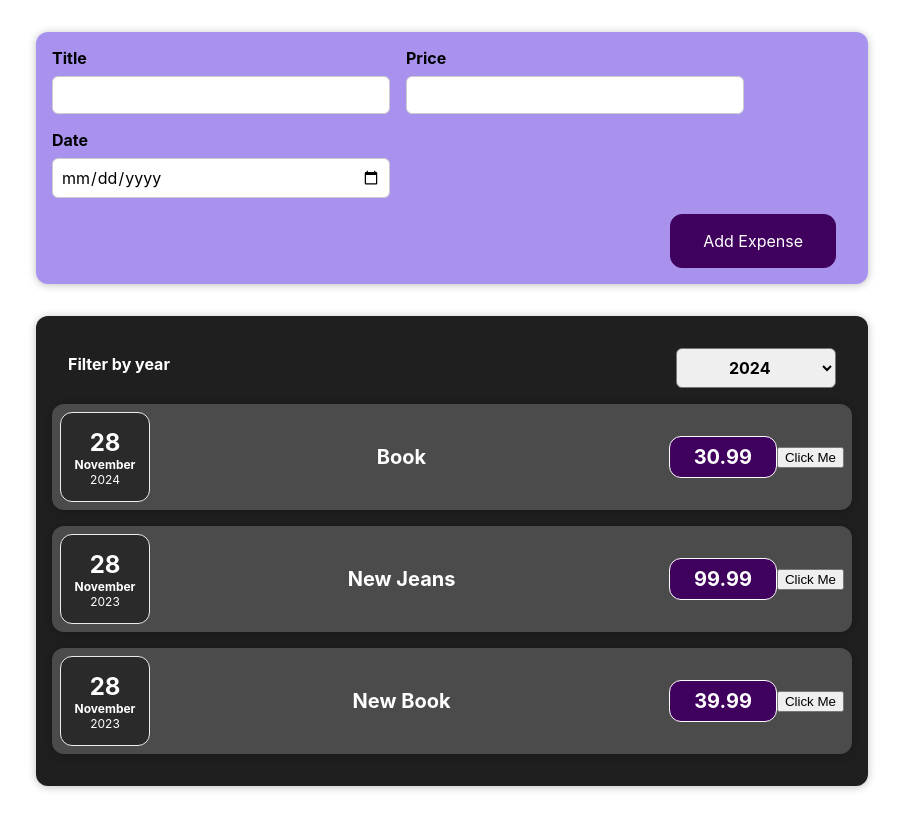
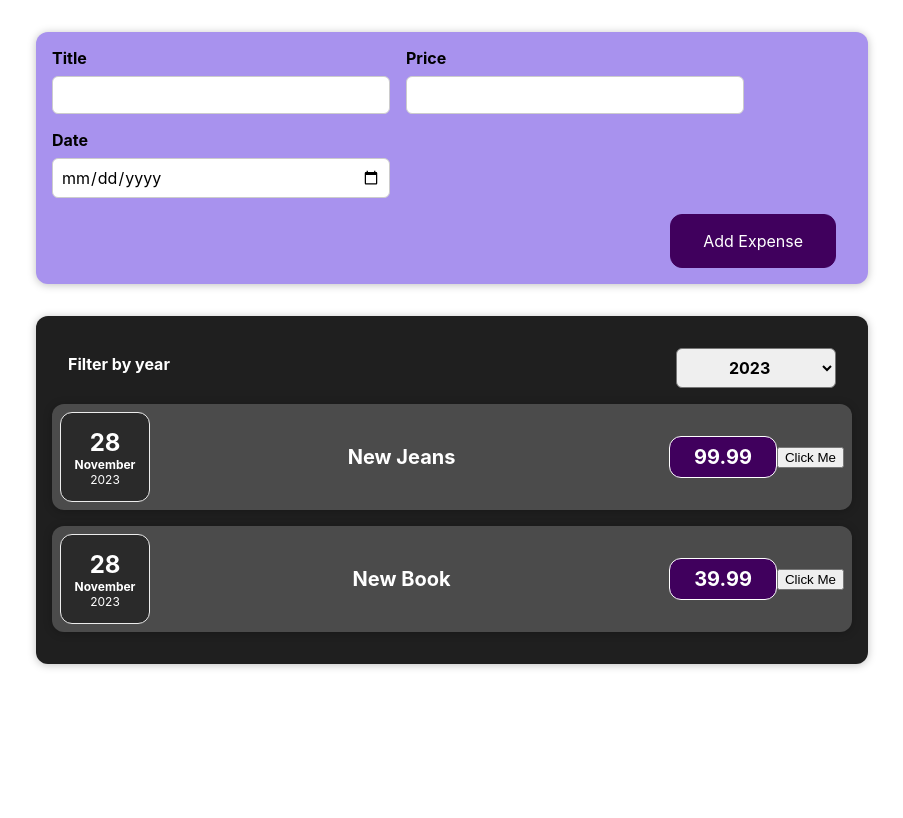
Before and after one commit to attamme/expenses, a React (Create React App) app in the folder expenses/: page / in a window 1280 px wide. Shown: the whole page, without its empty margins (188-1091 px from the left). Built offline with nearby package versions, Linux system fonts and the light colour scheme.

Commit message:
ylesanne 5

```diff
--- a/expenses/src/App.js
+++ b/expenses/src/App.js
@@ -1,5 +1,5 @@
 /* import logo from './logo.svg'; */
-import { useState } from 'react';
+import React, { useState } from 'react';
 import './App.css';
 import Expenses from './components/Expenses/Expenses';
 import NewExpense from './components/NewExpense/NewExpense';
@@ -31,8 +31,11 @@ const App = () => {
 
   const addExpenseHandler = (expense) => {
     setExpenses((previousExpenses) => {
-      return [expense, ...expenses];
+      return [expense, ...previousExpenses];
     })
+
+    console.log('In App.js');
+    console.log(expense);
   }
   return (
     <div className="App">
--- a/expenses/src/components/Expenses/ExpenseItem.js
+++ b/expenses/src/components/Expenses/ExpenseItem.js
@@ -4,8 +4,7 @@ import './ExpenseItem.css';
 import { useState } from 'react';
 
 const ExpenseItem = (props) => {
-
-    const [title, setTitle] = useState(props.expenseData.title);
+    const [title, setTitle] = useState(props.title);
 
     const clickHandler = () => {
         console.log('Clicked!!!')
@@ -15,12 +14,12 @@ const ExpenseItem = (props) => {
 
     return (
         <Card className='expense-item'>
-            <ExpenseDate date={props.expenseData.date}/>
+            <ExpenseDate date={props.date}/>
             <div className='expense-item__description'>
-                <h2>{props.expenseData.title}</h2>
-                <div className='expense-item__price'>{props.expenseData.price}</div>
+                <h2>{title}</h2>
+                <div className='expense-item__price'>{props.price}</div>
             </div>
-            <button onClick={clickHandler}>Click Me</button>
+            <button className="expenses-item__price" onClick={clickHandler}>Click Me</button>
         </Card>
 );
 };
--- a/expenses/src/components/Expenses/Expenses.js
+++ b/expenses/src/components/Expenses/Expenses.js
@@ -5,19 +5,30 @@ import Card from '../UI/Card';
 import ExpensesFilter from './ExpensesFilter';
 
 const Expenses = (props) => {
-  const [selectedYear] = useState('2024')
+  const {expenses} = props;
 
-    const filterChangeHandler = (filteredYear) => {
-        console.log('Yead data in expenses.js ' + filteredYear);
+    const [filteredYear, setFilteredYear] = useState('2023');
+    const filterChangeHandler = (selectedYear) => {
+        setFilteredYear(selectedYear);
+        console.log('Valitud aasta on:', selectedYear);
     }
+
+    const filteredExpenses = expenses.filter((expense) => {
+        return expense.date.getFullYear().toString() === filteredYear;
+    });
 
     return (
             <Card className="expenses">
-                <ExpensesFilter selected={selectedYear} onChangeFilter={filterChangeHandler}/>
-                {props.expenses.map((expense) => {
-                    return <ExpenseItem expenseData={expense} key={expense.id}/>
-                })
-              }
+                <ExpensesFilter selected={filteredYear} onChangeFilter={filterChangeHandler}/>
+                {filteredExpenses.map((expense) => (
+                  <ExpenseItem
+                  key={expense.id}
+                  date={expense.date}
+                  title={expense.title}
+                  price={expense.price}
+                  />
+                ))}
+
             </Card>
   );
 };
```
